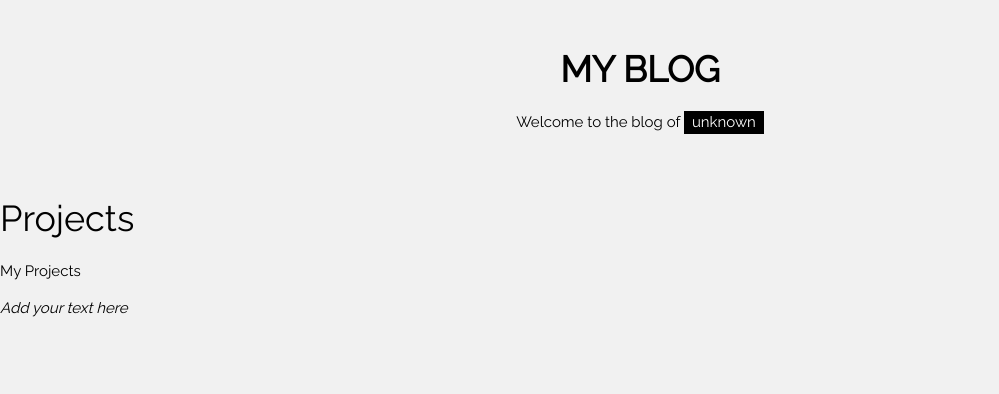
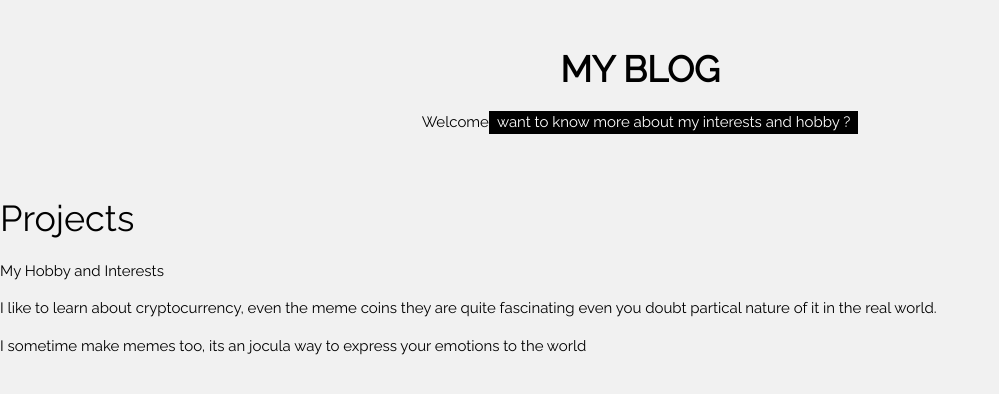
Before and after one commit to ShubhamShaswat/shubhamshaswat.github.io, a Jekyll site: the page built from interests.md, in a window 1280 px wide. Shown: the top 394 px of the page, without its empty margins (0-999 px from the left). Built offline with Jekyll 4.4.1, drawn with Linux system fonts in a browser that asks for light colours.

Commit message:
modified interests section

```diff
--- /dev/null
+++ b/_layouts/interests.html
@@ -0,0 +1,26 @@
+<!DOCTYPE html>
+<html>
+<title>W3.CSS Template</title>
+<meta charset="UTF-8">
+<meta name="viewport" content="width=device-width, initial-scale=1">
+<link rel="stylesheet" href="https://www.w3schools.com/w3css/4/w3.css">
+<link rel="stylesheet" href="https://fonts.googleapis.com/css?family=Raleway">
+<style>
+body,h1,h2,h3,h4,h5 {font-family: "Raleway", sans-serif}
+</style>
+<body class="w3-light-grey">
+
+<!-- w3-content defines a container for fixed size centered content,
+and is wrapped around the whole page content, except for the footer in this example -->
+<div class="w3-content" style="max-width:1400px">
+
+<!-- Header -->
+<header class="w3-container w3-center w3-padding-32">
+  <h1><b>MY BLOG</b></h1>
+  <p>Welcome<span class="w3-tag">want to know more about my interests and hobby ?</span></p>
+</header>
+
+    {{ content }}
+
+</body>
+</html>
--- a/interests.md
+++ b/interests.md
@@ -1,11 +1,13 @@
 ---
-layout: page
+layout: interests
 title:  Projects
 ---
 
 # {{ page.title }}
 
 
-My Projects
+My Hobby and Interests
 
-_Add your text here_
+I like to learn about cryptocurrency, even the meme coins they are quite fascinating even you doubt partical nature of it in the real world.
+
+I sometime make memes too, its an jocula way to express your emotions to the world
```
